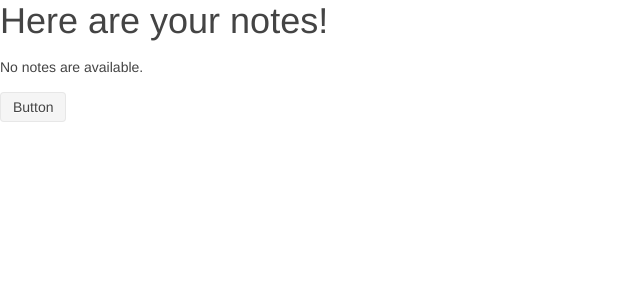
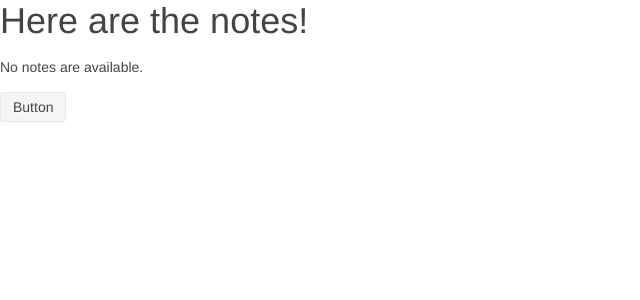
Before and after one commit to jwbaldwin/novu-note, a Django app: page / in a window 1280 px wide. Shown: the top 300 px of the page, without its empty margins (0-640 px from the left). Run offline with Django 3.2, Linux system fonts and the light colour scheme; data that the repository does not hold is empty.

Commit message:
Updating feat/landing-page

```diff
--- a/notes/templates/notes/index.html
+++ b/notes/templates/notes/index.html
@@ -9,7 +9,7 @@
     <link rel="stylesheet" type="text/css" href="{% static 'notes/css/uikit.almost-flat.min.css' %}" href="uikit.min.css" />
     <script src="{% static 'notes/js/jquery.js' %}"></script>
     <script src="{% static 'notes/js/uikit.min.js' %}"></script>
-    <h1>Here are your notes!</h1>
+    <h1>Here are the notes!</h1>
 </head>
 
 <body>
```
